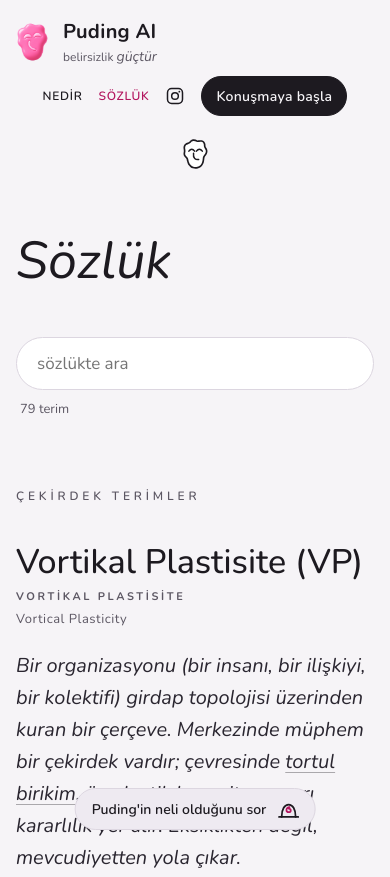
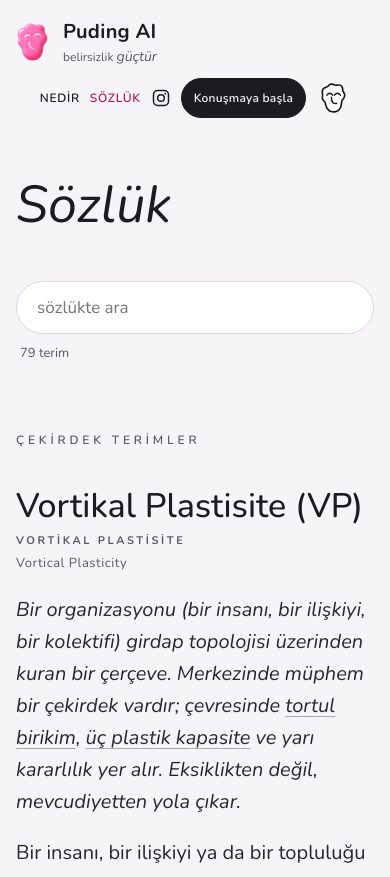
Before and after one commit to alkimseven7-source/pudingai-site, a plain HTML site: page sozluk/index.html in a window 390 px wide. Shown: the top 877 px of the page. Drawn offline with Linux system fonts and the light colour scheme; no server answers.

Commit message:
Sözlük: 'neli olduğunu sor' düğmesi kalktı; telefonda Nedir/Sözlük menüsü tek satır (Alkım, 2026-11-27)
Co-Authored-By: Claude Opus 5.5 <noreply@anthropic.com>

```diff
--- a/assets/site.css
+++ b/assets/site.css
@@ -226,4 +226,13 @@ body.pd-sohbet-var:has(.pd-kapilar:not([hidden])){padding-bottom:300px}
 @media (max-width:520px){html[lang] .pd-acilis.pd-kapi-acilis{padding:8px 20px 56px!important;gap:12px!important}}
 /* Nedir ve Sözlük menüsünde tek düğme (Alkım, 2026-11-27) */
 .pd-kapi-menu{display:inline-flex;align-items:center;min-height:44px;padding:12px 20px;box-sizing:border-box;border-radius:999px;border:1.5px solid var(--murekkep);background:var(--murekkep);color:var(--murekkep-metin)!important;text-decoration:none;letter-spacing:.06em;white-space:nowrap}
-@media (max-width:520px){.pd-kapi-menu{padding:8px 14px;min-height:40px;letter-spacing:.02em}.pd-nav:has(.pd-kapi-menu){gap:16px!important}}
+/* Telefonda Nedir/Sözlük menüsü tek satır (Alkım, 2026-11-27): aralık ve harf aralığı daralır, tema simgesi alt satıra düşmez */
+@media (max-width:520px){
+  .pd-nav:has(.pd-kapi-menu){gap:10px!important;letter-spacing:.06em!important}
+  .pd-kapi-menu{font-size:12px;padding:8px 12px;min-height:40px;letter-spacing:.02em}
+  .pd-nav:has(.pd-kapi-menu) .pd-tema-dugme{width:34px;min-width:34px;padding:0}
+}
+@media (max-width:350px){
+  .pd-nav:has(.pd-kapi-menu){gap:8px!important;letter-spacing:.02em!important}
+  .pd-kapi-menu{font-size:11px;padding:6px 10px;letter-spacing:0}
+}
--- a/sozluk/index.html
+++ b/sozluk/index.html
@@ -231,7 +231,6 @@
 </script>
 <script src="/assets/menu.js?v=6" defer></script>
 <script src="/assets/tema.js?v=1" defer></script>
-<a class="pd-kapi pd-kapi-ikonlu pd-sor" href="/?sor=neli">Puding'in neli olduğunu sor<svg class="pd-kapi-ikon" viewBox="0 0 32 32" width="28" height="28" fill="none" stroke="var(--metin)" stroke-width="2" stroke-linecap="round" stroke-linejoin="round" aria-hidden="true"><path d="M5 25h22"/><path d="M8 25c0-9 3.5-14 8-14s8 5 8 14"/><path d="M16 15.5c1.6 0 2.4 1 2.4 2.1 0 1.3-1.1 2.1-2.3 2.1-1.5 0-2.6-1.1-2.6-2.6 0-2 1.6-3.4 3.6-3.3" stroke="var(--vurgu)"/></svg></a>
 <!-- Ziyaretçi sayacı: GoatCounter (çerez yok, IP saklanmaz; yalnız toplu sayı). Alkım, 2026-11-05 -->
 <script data-goatcounter="https://pudingai.goatcounter.com/count" async src="https://gc.zgo.at/count.js"></script>
 <script src="/assets/kapi.js?v=1" defer></script>
```
